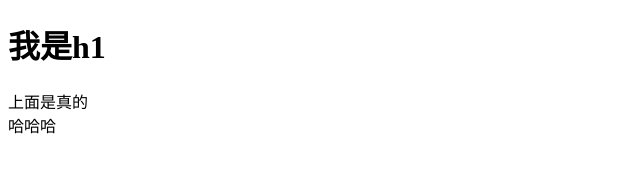
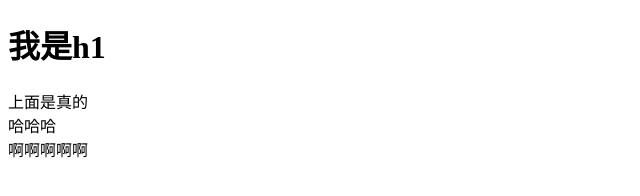
Before and after one commit to kreey9527/test129, a plain HTML site: page index.html in a window 1280 px wide. Shown: the whole page, without its empty margins (0-640 px from the left). Drawn offline with Linux system fonts and the light colour scheme.

Commit message:
上传了啊啊啊

```diff
--- a/index.html
+++ b/index.html
@@ -10,5 +10,6 @@
   <h1>我是h1</h1>
   <div>上面是真的</div>
   <div>哈哈哈</div>
+  <div>啊啊啊啊啊</div>
 </body>
 </html>
```
